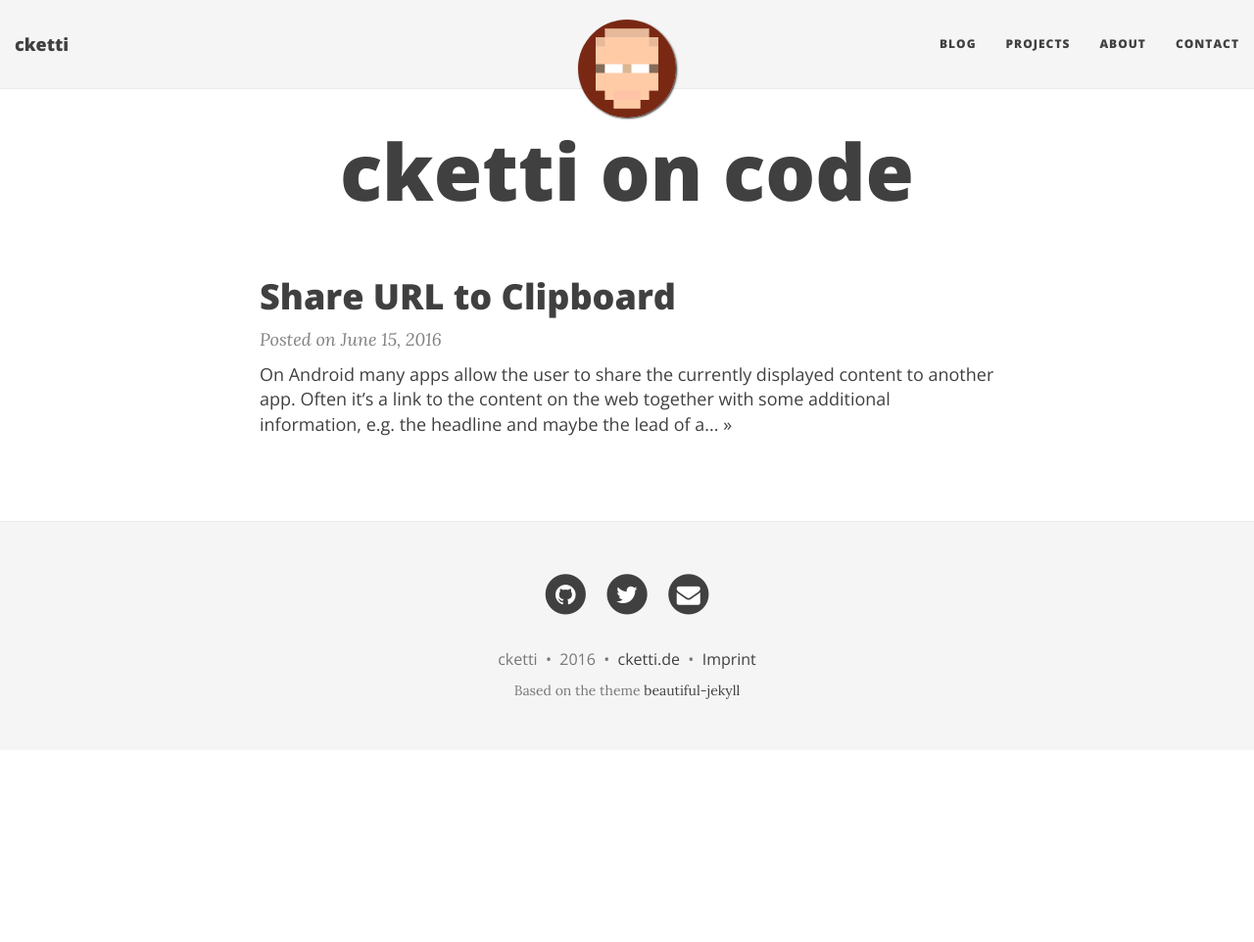
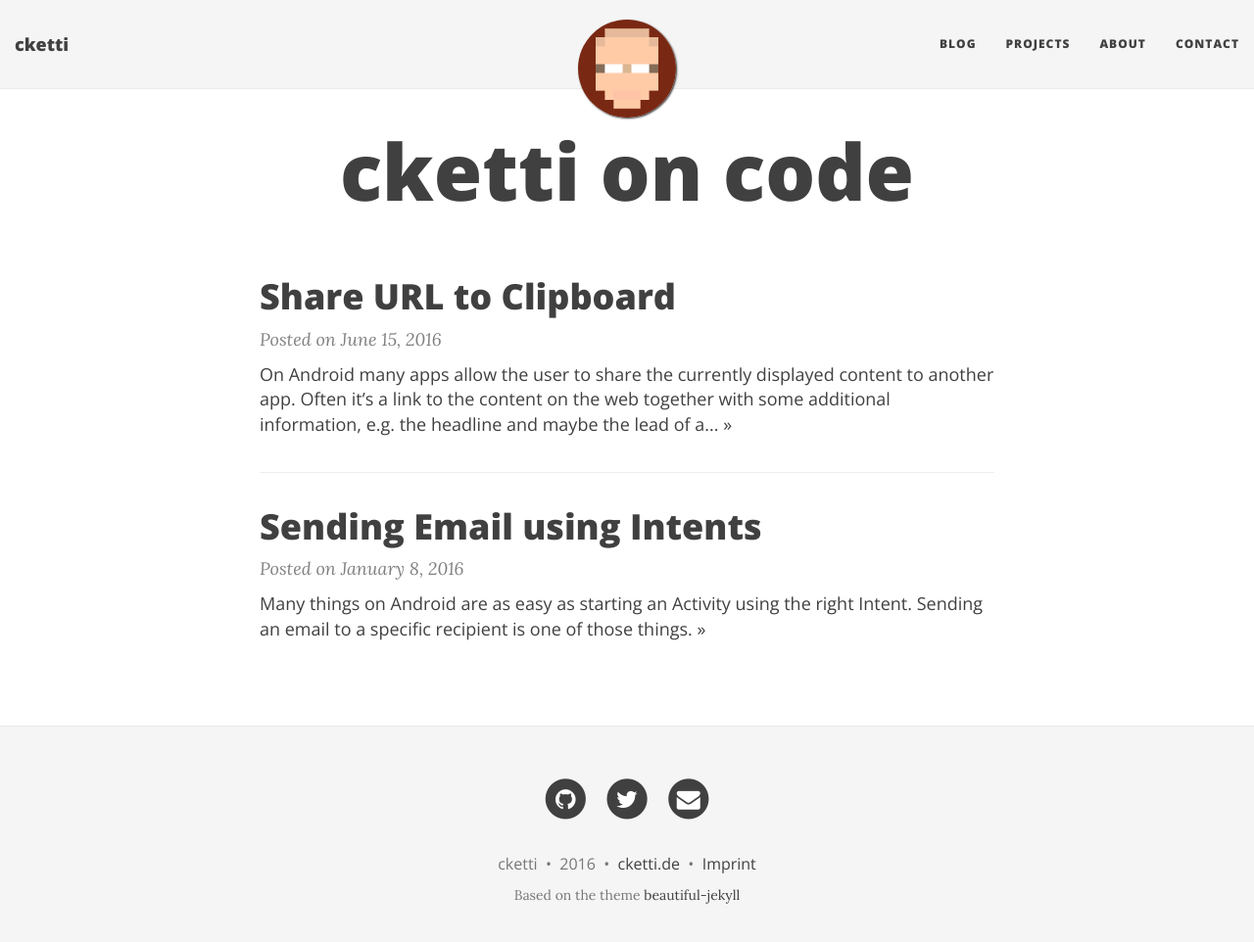
Before and after one commit to cketti/cketti.de, a Jekyll site: the page built from index.html, in a window 1280 px wide and 975 px high. Shown: the top 962 px of the window at 98% size. Built offline with Jekyll 4.4.1, drawn with Linux system fonts in a browser that asks for light colours; nearby versions of some CDN libraries; the list of posts is cut into pages by our own code; comment, search, counter and statistics services are not loaded; some of the changed lines change nothing that is shown.

Commit message:
Republish 'Sending Email using Intents'

```diff
--- a/_includes/header.html
+++ b/_includes/header.html
@@ -34,7 +34,6 @@
 			<h2 class="{{ include.type }}-subheading">{{ page.subtitle }}</h2>
 			{% endif %}
 		  {% endif %}
-
 		  {% if include.type == "post" %}
 		  <span class="post-meta">Posted on {{ page.date | date: "%B %-d, %Y" }}</span>
 		  {% endif %}
@@ -42,6 +41,7 @@
       </div>
     </div>
   </div>
+  <span class='img-attribution'>{{page.bigimg_attribution}}</span>
   <span class='img-desc'></span>
 </div>
 {% endif %}
--- /dev/null
+++ b/_posts/2016-01-08-sending-email-using-intents.md
@@ -0,0 +1,75 @@
+---
+layout: post
+title: Sending Email using Intents
+bigimg: /img/sending-email-using-intents/email.jpeg
+bigimg_attribution: Photo by Dennis Skley, CC BY-ND 2.0
+lead: Many things on Android are as easy as starting an Activity using the right Intent. Sending an email to a specific recipient is one of those things.
+---
+
+*This post was originally published on Medium: [Android: Sending Email using Intents](https://medium.com/@cketti/android-sending-email-using-intents-3da63662c58f#.m53umvu9z)*
+
+Many things on Android are as easy as starting an Activity using the right Intent. Sending an email to a specific recipient is one of those things.
+
+Sadly, there is [much](http://stackoverflow.com/questions/2197741/how-can-i-send-emails-from-my-android-application) [bad](http://www.mkyong.com/android/how-to-send-email-in-android/) [advice](http://www.tutorialspoint.com/android/android_sending_email.htm) out there on how to send emails using Intents. Because I write an open source [email app](https://github.com/k9mail/k-9) I have a pretty good understanding of what goes on behind the scenes. That’s why I believe I know better than all those other people :)
+
+
+## ACTION_SENDTO
+To start the Activity to compose an email in your user’s favorite email app you use an Intent with the [`ACTION_SENDTO`](https://developer.android.com/reference/android/content/Intent.html#ACTION_SENDTO) action. Unfortunately, the documentation is very sparse. It simply states:
+
+> **Activity Action:** Send a message to someone specified by the data.
+> **Input:** getData() is URI describing the target.
+> **Output:** nothing.
+
+This doesn’t mention email at all because `ACTION_SENDTO` is very generic and can also be used to send e.g. SMS, MMS or XMPP messages.
+To send an email we have to use a *mailto* URI as defined by [RFC 6068](https://tools.ietf.org/html/rfc6068). In its simplest form such a URI consists of `mailto:` followed by an email address, e.g. `mailto:alice@example.org`. You might recognize this syntax from email links in HTML documents.
+
+Creating such an Intent might look like this:
+
+<script src="https://gist.github.com/cketti/51938e906959e66d7d6d.js"></script>
+
+Most of the time you want to provide more data than just a recipient. And the *mailto* specification allows us to also specify CC and BCC recipients, a subject, and even text for the email body.
+
+    mailto:bob@example.org?cc=alice@example.com&subject=Important%20message&body=Hi%20there
+
+Generating such a *mailto* URI is a bit tedious because you have to [percent-encode](https://tools.ietf.org/html/rfc3986#section-2.1) certain characters as you can see in the example above.
+Android’s [`Uri.Builder`](https://developer.android.com/reference/android/net/Uri.Builder.html) class would be the perfect fit since it makes it easy to add query parameters while taking care of the encoding. Unfortunately, building Uri instances doesn’t work very well for non-hierarchical URIs like *mailto* URIs. One way to work around that is to manually construct the URI and dealing with the encoding.
+
+<script src="https://gist.github.com/cketti/6a9b67dd92540bc74b2e.js"></script>
+
+[Some](http://stackoverflow.com/a/9462834/1800174) [code](http://stackoverflow.com/a/15022153/1800174) [samples](http://developer.android.com/guide/components/intents-common.html#Email) advocate the use of [`EXTRA_SUBJECT`](https://developer.android.com/reference/android/content/Intent.html#EXTRA_SUBJECT), [`EXTRA_TEXT`](https://developer.android.com/reference/android/content/Intent.html#EXTRA_TEXT), etc. Those are certainly easier to use. However, the Android API reference only mentions them in connection with [`ACTION_SEND`](https://developer.android.com/reference/android/content/Intent.html#ACTION_SEND) and [`ACTION_SEND_MULTIPLE`](https://developer.android.com/reference/android/content/Intent.html#ACTION_SEND_MULTIPLE). Those are more general Intents for sharing content to nobody in particular.
+The fact that the Extras also work with `ACTION_SENDTO` was an undocumented “feature” of AOSP Email and the Gmail app. That functionality then had to be copied by all other Android email clients because apps were and are using those Extras.
+But since all major email clients [support](https://github.com/cketti/EmailIntentBuilder/wiki/EmailClientCompatibilityList) the use of query parameters in *mailto* URIs I see no reason to use an undocumented feature and advice against it.
+
+It is also worth mentioning that you shouldn’t use [`Intent.createChooser()`](https://developer.android.com/reference/android/content/Intent.html#createChooser%28android.content.Intent,%20java.lang.CharSequence%29) to launch an email Intent. Users most likely have a preferred email app that they want to be able to select as default app. The standard behavior when resolving an Intent deals with that just fine.
+
+{: .image-in-post}
+![Screenshot of chooser dialog](/img/sending-email-using-intents/screenshot_chooser.png)
+Allow users to select a default app
+
+There are a couple of other things that need to be considered. Line breaks in the body, for example, need to be encoded as `%0D%0A` (CRLF).
+Because it’s no fun to deal with all of that when all you want to do is send an email, I wrote a small library to take care of the dirty details for you.
+
+
+## EmailIntentBuilder — Making life easier
+
+The goal of the Email Intent Builder library is to make creating email Intents as easy as possible.
+You can find it on [Maven Central](http://search.maven.org/#search%7Cga%7C1%7Cg%3A%22de.cketti.mailto%22%20AND%20a%3A%22email-intent-builder%22), the [source code](https://github.com/cketti/EmailIntentBuilder) on GitHub.
+
+Building an email Intent is a simple matter of calling some methods on the builder:
+
+<script src="https://gist.github.com/cketti/f4161c07ea9b7ae66f0d.js"></script>
+
+Most of the time you also want to launch the Intent. The `start()` method will do that for you while also taking care of not throwing an exception if no app could be found to handle the Intent.
+
+<script src="https://gist.github.com/cketti/988ff9de4b8460a9232d.js"></script>
+
+
+## What about Attachments?
+
+Unfortunately, the `ACTION_SENDTO` Intent doesn’t support attachments. If you need to send an email containing one or more attachments you should use Android’s more generic share mechanism, i.e. `ACTION_SEND` or `ACTION_SEND_MULTIPLE`.
+A lot of people have realized that this leads to quite a few more than just email apps showing up in the app chooser dialog. How to properly deal with that is material for another post.
+
+
+---
+
+I’d love to hear about your experiences dealing with email on Android. Let me know on [Twitter](https://twitter.com/cketti).
--- a/css/main.css
+++ b/css/main.css
@@ -519,3 +519,18 @@ pre code {
   text-align: center;
   color: #666;
 }
+
+blockquote p {
+  margin-top: 0px;
+}
+
+.intro-header.big-img .img-attribution {
+  background: rgba(30, 30, 30, 0.6);
+  position: absolute;
+  padding: 5px 10px;
+  font-size: 11px;
+  color: #EEE;
+  font-family: 'Open Sans', 'Helvetica Neue', Helvetica, Arial, sans-serif;
+  right: 0;
+  bottom: 0;
+}
--- a/index.html
+++ b/index.html
@@ -22,7 +22,11 @@ title: cketti on code
     </p>
 
     <div class="post-entry">
-      {{ post.content | strip_html | truncatewords: 40 | xml_escape}}
+      {% if post.lead %}
+        {{ post.lead }}
+      {% else %}
+        {{ post.content | strip_html | truncatewords: 40 | xml_escape }}
+      {% endif %}
 	  <a href="{{ post.url | prepend: site.baseurl }}" class="post-read-more">&raquo;</a>
     </div>
 
```
Also changed, not shown: img/sending-email-using-intents/email.jpeg (added), img/sending-email-using-intents/screenshot_chooser.png (added).
